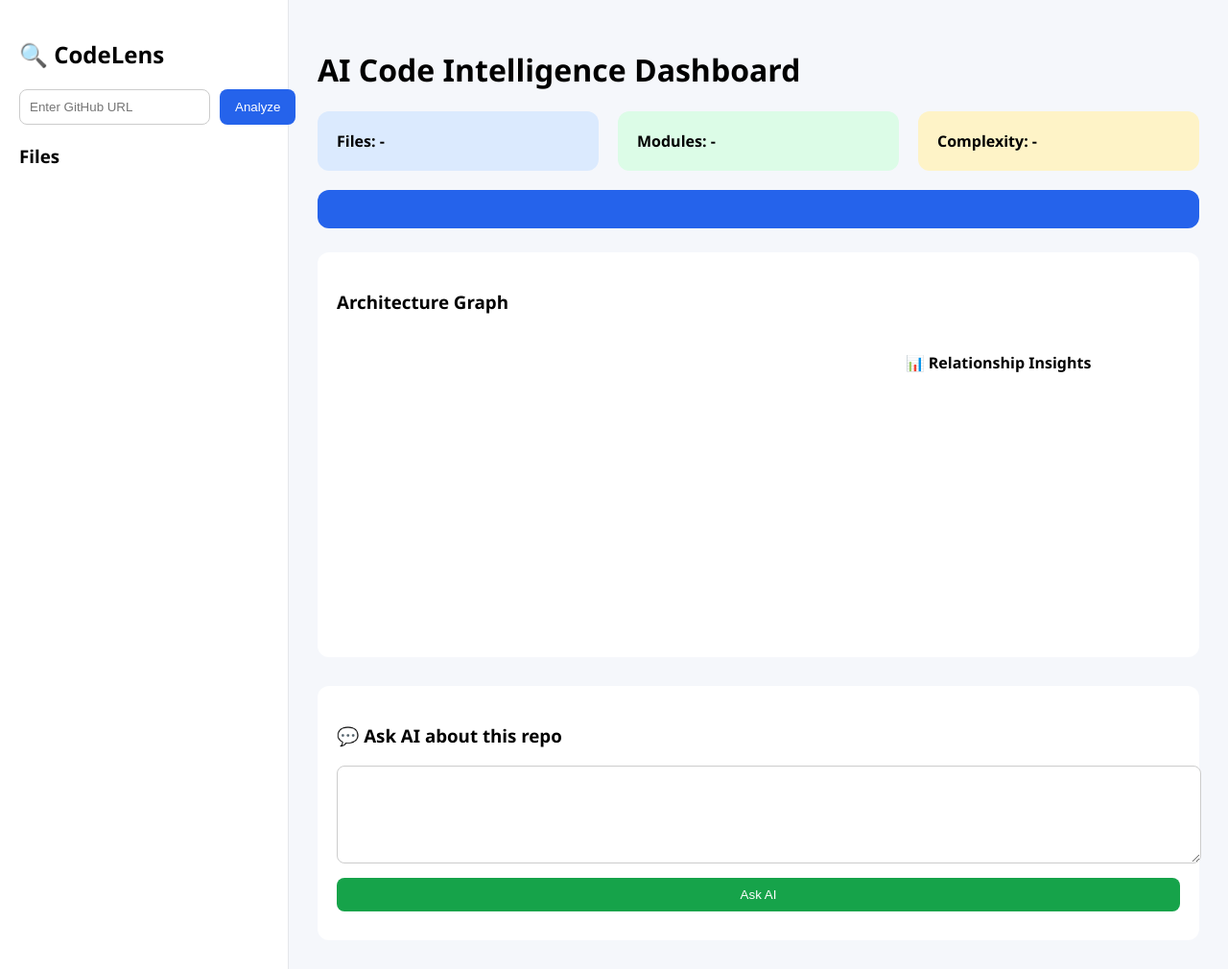
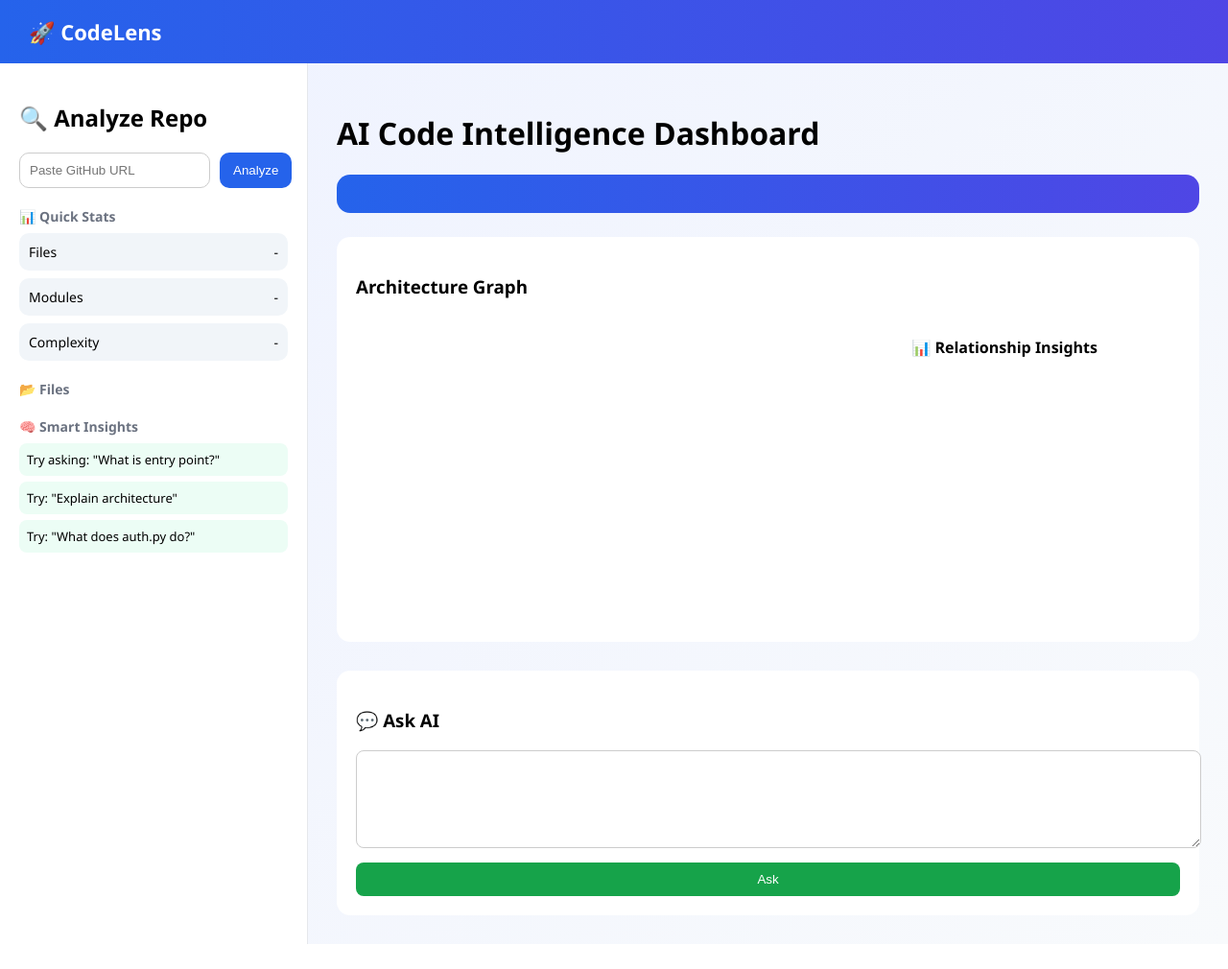
Before and after one commit to akshayparvatikar29/CodeLens, a plain HTML site: page ai-code/static/index.html in a window 1280 px wide. Shown: the whole page at 96% size. After the commit the page ends 984 px from the top, so only its background shows below. Drawn offline with nearby package versions, Linux system fonts and the light colour scheme.

Commit message:
Update index.html

```diff
--- a/ai-code/static/index.html
+++ b/ai-code/static/index.html
@@ -9,122 +9,149 @@
 body {
   font-family: "Segoe UI", Arial;
   margin:0;
-  background:#f5f7fb;
+  background:linear-gradient(135deg,#eef2ff,#f8fafc);
 }
 
+/* HEADER */
+.header {
+  background:linear-gradient(90deg,#2563eb,#4f46e5);
+  color:white;
+  padding:18px 30px;
+  font-size:22px;
+  font-weight:bold;
+}
+
+/* LAYOUT */
 .container {
   display:flex;
 }
 
+/* SIDEBAR */
 .sidebar {
-  width:260px;
+  width:280px;
   background:#ffffff;
   padding:20px;
   border-right:1px solid #e5e7eb;
 }
 
-.main {
-  flex:1;
-  padding:30px;
+.section-title {
+  font-size:14px;
+  font-weight:bold;
+  margin-top:20px;
+  margin-bottom:8px;
+  color:#6b7280;
 }
 
+/* INPUT */
 .input-box {
   display:flex;
   gap:10px;
-  margin-top:10px;
 }
 
 .input-box input {
   flex:1;
   padding:10px;
+  border-radius:10px;
   border:1px solid #ccc;
-  border-radius:8px;
 }
 
 .input-box button {
   background:#2563eb;
   color:white;
   border:none;
-  padding:10px 16px;
-  border-radius:8px;
+  padding:10px 14px;
+  border-radius:10px;
   cursor:pointer;
 }
 
-.cards {
+/* STATS */
+.stat-box {
   display:flex;
-  gap:20px;
-  margin-top:20px;
+  justify-content:space-between;
+  background:#f1f5f9;
+  padding:10px;
+  border-radius:10px;
+  margin-bottom:8px;
+  font-size:14px;
 }
 
-.card {
-  flex:1;
-  padding:20px;
-  border-radius:12px;
-  font-weight:bold;
+/* FILE LIST */
+.file-item {
+  padding:8px;
+  border-radius:8px;
+  cursor:pointer;
+  display:flex;
+  align-items:center;
+  gap:8px;
 }
 
+.file-item:hover {
+  background:#eef2ff;
+}
+
+.file-icon {
+  color:#2563eb;
+}
+
+/* SUGGESTIONS */
+.suggestion {
+  background:#ecfdf5;
+  padding:8px;
+  border-radius:8px;
+  font-size:13px;
+  margin-bottom:6px;
+}
+
+/* MAIN */
+.main {
+  flex:1;
+  padding:30px;
+}
+
+/* KEEP EXISTING STYLES SAME BELOW */
+.cards { display:flex; gap:20px; margin-top:20px; }
+.card { flex:1; padding:20px; border-radius:14px; font-weight:bold; }
 .files { background:#dbeafe; }
 .modules { background:#dcfce7; }
 .complexity { background:#fef3c7; }
 
 .summary {
   margin-top:20px;
-  background:#2563eb;
+  background:linear-gradient(90deg,#2563eb,#4f46e5);
   color:white;
   padding:20px;
-  border-radius:12px;
+  border-radius:14px;
 }
 
-/* GRAPH */
 .graph {
   margin-top:25px;
   background:white;
   padding:20px;
-  border-radius:12px;
+  border-radius:14px;
 }
 
-/* RELATION PANEL UPGRADE */
 .relation-card {
-  background:#f9fafb;
+  background:#ffffff;
   padding:12px;
-  margin-bottom:10px;
+  margin-bottom:12px;
   border-radius:10px;
   border-left:4px solid #3b82f6;
 }
 
-.relation-title {
-  font-weight:bold;
-  color:#111827;
-}
-
-.relation-desc {
-  font-size:13px;
-  color:#4b5563;
-  margin-top:4px;
-}
-
-/* FILE */
 .file-card {
   background:white;
   padding:20px;
   margin-top:15px;
-  border-radius:12px;
+  border-radius:14px;
 }
 
-.file-card ul {
-  padding-left:20px;
-}
+.file-card ul { padding-left:20px; }
 
-.file-card li {
-  margin-bottom:6px;
-}
-
-/* CHAT */
 .chat-box {
   margin-top:30px;
   background:white;
   padding:20px;
-  border-radius:12px;
+  border-radius:14px;
 }
 
 .chat-box textarea {
@@ -143,49 +170,57 @@ body {
   background:#16a34a;
   color:white;
   border-radius:8px;
-  cursor:pointer;
 }
 </style>
 </head>
 
 <body>
 
+<div class="header">🚀 CodeLens</div>
+
 <div class="container">
 
+<!-- SIDEBAR -->
 <div class="sidebar">
-  <h2>🔍 CodeLens</h2>
 
-  <div class="input-box">
-    <input id="repo-url" placeholder="Enter GitHub URL"/>
-    <button onclick="analyzeRepo()">Analyze</button>
-  </div>
+<h2>🔍 Analyze Repo</h2>
 
-  <h3 style="margin-top:20px;">Files</h3>
-  <div id="file-list"></div>
+<div class="input-box">
+  <input id="repo-url" placeholder="Paste GitHub URL"/>
+  <button onclick="analyzeRepo()">Analyze</button>
 </div>
 
+<!-- 🔥 NEW: QUICK STATS -->
+<div class="section-title">📊 Quick Stats</div>
+<div class="stat-box">Files <span id="file-count">-</span></div>
+<div class="stat-box">Modules <span id="module-count">-</span></div>
+<div class="stat-box">Complexity <span id="complexity">-</span></div>
+
+<!-- 🔥 FILE LIST -->
+<div class="section-title">📂 Files</div>
+<div id="file-list"></div>
+
+<!-- 🔥 NEW: SMART SUGGESTIONS -->
+<div class="section-title">🧠 Smart Insights</div>
+<div class="suggestion">Try asking: "What is entry point?"</div>
+<div class="suggestion">Try: "Explain architecture"</div>
+<div class="suggestion">Try: "What does auth.py do?"</div>
+
+</div>
+
+<!-- MAIN -->
 <div class="main">
 
 <h1>AI Code Intelligence Dashboard</h1>
 
-<div class="cards">
-  <div class="card files">Files: <span id="file-count">-</span></div>
-  <div class="card modules">Modules: <span id="module-count">-</span></div>
-  <div class="card complexity">Complexity: <span id="complexity">-</span></div>
-</div>
-
 <div id="repo-summary" class="summary"></div>
 
-<!-- GRAPH -->
 <div class="graph">
   <h3>Architecture Graph</h3>
-
   <div style="display:flex; gap:20px;">
     <div id="network" style="flex:2; height:320px;"></div>
-
-    <!-- 🔥 UPGRADED PANEL -->
     <div style="flex:1;">
-      <h4 style="margin-bottom:10px;">📊 Relationship Insights</h4>
+      <h4>📊 Relationship Insights</h4>
       <div id="relations"></div>
     </div>
   </div>
@@ -194,10 +229,10 @@ body {
 <div id="file-explanations"></div>
 
 <div class="chat-box">
-  <h3>💬 Ask AI about this repo</h3>
+  <h3>💬 Ask AI</h3>
   <textarea id="question"></textarea>
-  <button onclick="askAI()">Ask AI</button>
-  <div id="answer" style="margin-top:10px;"></div>
+  <button onclick="askAI()">Ask</button>
+  <div id="answer"></div>
 </div>
 
 </div>
@@ -209,17 +244,14 @@ function cleanName(path) {
   return path.replace("repo_clone/", "");
 }
 
-// 🔥 CLEAN BULLETS
 function formatExplanation(text) {
   text = text.replace(/\*\*/g, "");
   const lines = text.split("\n").filter(l => l.trim() !== "");
-
   let html = "<ul>";
   lines.forEach(line => {
     html += `<li>${line.replace("-", "").trim()}</li>`;
   });
   html += "</ul>";
-
   return html;
 }
 
@@ -240,98 +272,58 @@ async function analyzeRepo() {
   document.getElementById("module-count").innerText = data.files.length;
   document.getElementById("complexity").innerText = "LOW";
 
-  // FILE LIST
   const fileList = document.getElementById("file-list");
   fileList.innerHTML = "";
 
   data.files.forEach(f => {
     const div = document.createElement("div");
-    div.innerText = cleanName(f.file);
+    div.className = "file-item";
+    div.innerHTML = `<span class="file-icon">📄</span> ${cleanName(f.file)}`;
     fileList.appendChild(div);
   });
 
-  // FILE EXPLANATION
   const container = document.getElementById("file-explanations");
   container.innerHTML = "";
 
   data.files.forEach(f => {
     const card = document.createElement("div");
     card.className = "file-card";
-    card.innerHTML = `
-      <h4>${cleanName(f.file)}</h4>
-      ${formatExplanation(f.explanation)}
-    `;
+    card.innerHTML = `<h4>${cleanName(f.file)}</h4>${formatExplanation(f.explanation)}`;
     container.appendChild(card);
   });
 
-  // GRAPH
   const nodes = [];
   const edges = [];
 
   data.files.forEach((f, i) => {
-    nodes.push({
-      id:i,
-      label: cleanName(f.file),
-      shape:"dot",
-      size:22,
-      color:"#3b82f6"
-    });
-
-    if(i>0){
-      edges.push({
-        from:i-1,
-        to:i,
-        smooth:true,
-        color:"#94a3b8"
-      });
-    }
+    nodes.push({ id:i, label: cleanName(f.file) });
+    if(i>0) edges.push({ from:i-1, to:i });
   });
 
   new vis.Network(
     document.getElementById("network"),
     { nodes, edges },
-    {
-      physics:{
-        barnesHut:{ gravitationalConstant:-2500 }
-      },
-      interaction:{
-        zoomView:false
-      }
-    }
+    { interaction:{ zoomView:false } }
   );
 
-  // 🔥 RELATION PANEL (UPGRADED)
   let relHTML = "";
-
   for(let i=0;i<data.files.length-1;i++){
-    const source = cleanName(data.files[i].file);
-    const target = cleanName(data.files[i+1].file);
-
-    relHTML += `
-      <div class="relation-card">
-        <div class="relation-title">${source} → ${target}</div>
-        <div class="relation-desc">
-          ${source} interacts with ${target} as part of execution flow.
-        </div>
-      </div>
-    `;
+    const s = cleanName(data.files[i].file);
+    const t = cleanName(data.files[i+1].file);
+    relHTML += `<div class="relation-card"><b>${s} → ${t}</b></div>`;
   }
 
   document.getElementById("relations").innerHTML = relHTML;
 }
 
-// CHAT
 async function askAI() {
   const q = document.getElementById("question").value;
-
   const res = await fetch("/chat", {
     method:"POST",
     headers:{ "Content-Type":"application/json" },
     body: JSON.stringify({ question: q })
   });
-
   const data = await res.json();
-
   document.getElementById("answer").innerText = data.answer;
 }
 
```
